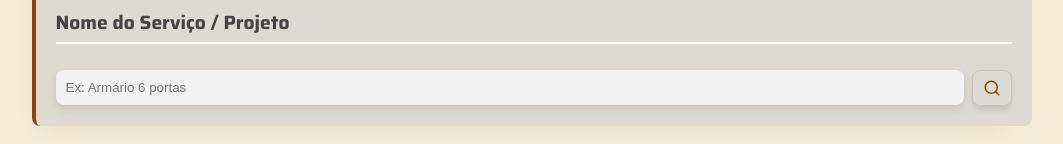
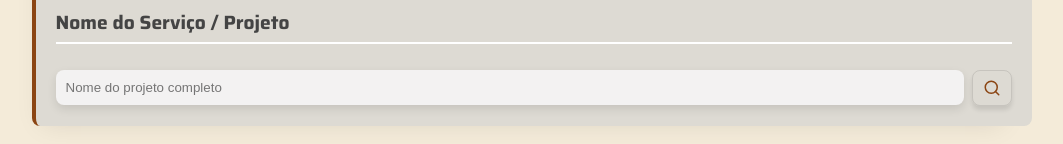
Before and after one commit to VagnerBeraldo/PI5-Marcenaria, a React (Vite) app in the folder frontend/: page /plano-de-corte in a window 1280 px wide. Shown: the part 350-494 px from the top of the page, without its empty margins (107-1170 px from the left). Built offline with nearby package versions, Linux system fonts and the light colour scheme.

Commit message:
style: ajuste de acessibilidade

```diff
--- a/frontend/src/pages/PlanoDeCorte.jsx
+++ b/frontend/src/pages/PlanoDeCorte.jsx
@@ -695,7 +695,7 @@ export default function PlanoDeCorte() {
               type="text"
               value={nomeServico}
               className="input-padrao"
-              placeholder="Ex: Armário 6 portas"
+              placeholder="Nome do projeto completo"
               onChange={(e) => {
                 setNomeServico(e.target.value);
                 atualizarContexto({ nomeProjetoGlobal: e.target.value });
```
